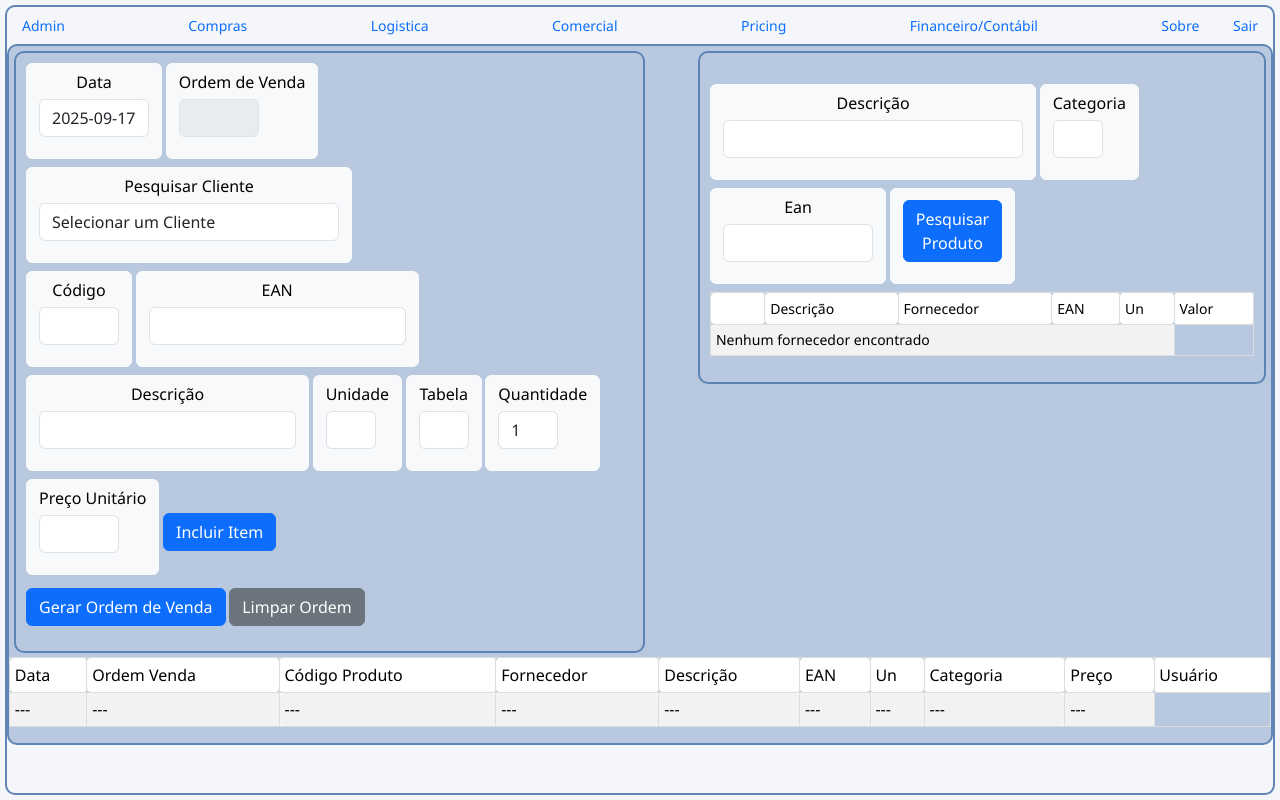
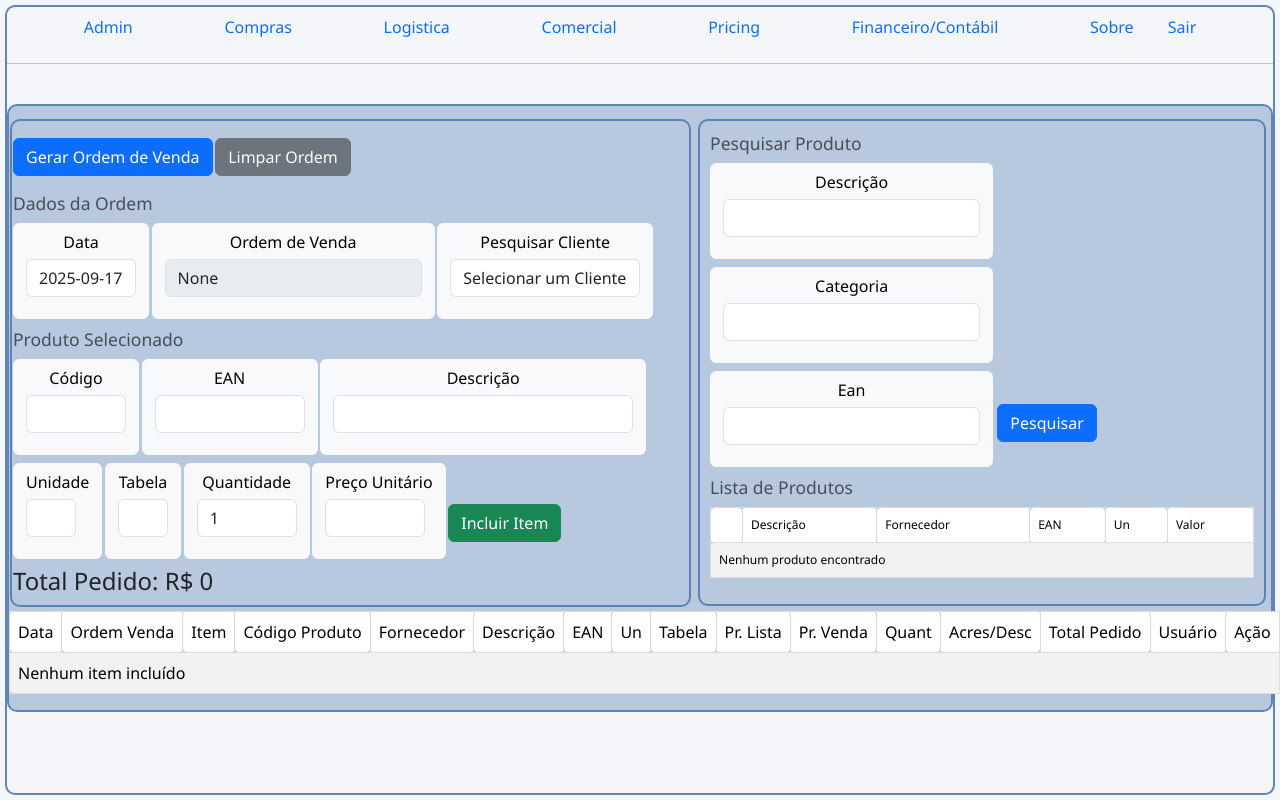
Before and after one commit to JeanLisboa/powervision_erp, a Flask app: page /gerar_ordem_venda in a window 1280 px wide. Run offline with Flask 3, Linux system fonts and the light colour scheme; parts of the project's set-up code (start-up, migrations or seed data) failed here and were passed over; some libraries are stand-ins or nearby versions.

Commit message:
AJUSSTESS DVERSOS

```diff
--- a/forms.py
+++ b/forms.py
@@ -13,7 +13,6 @@ from wtforms import (
     ValidationError)
 from wtforms.validators import (
     DataRequired,
-    Email,
     Disabled,
     Length,
     ReadOnly,
@@ -45,7 +44,6 @@ class ModAdmin:
         botao_salvar = SubmitField("Salvar Alterações")
         botao_editar = SubmitField("Editar")
 
-from modulos.utils import buscadores
 class ModCompras:
     class AnalisarOrdemCompra(FlaskForm):
         data = StringField("Data", validators=[DataRequired(), ReadOnly()])
@@ -214,8 +212,8 @@ class ModCompras:
         botao_limpar = SubmitField("Limpar")
 
 
+
 class ModComercial:
-
     class CadastrarClientes(FlaskForm):
         data = StringField("Data", validators=[DataRequired(), ReadOnly()])
         cod_cliente = StringField("Código", validators=[DataRequired(),Disabled()])
@@ -240,6 +238,7 @@ class ModComercial:
             choices=[("", "Selecionar um Cliente")] +
                     [((f[0], f[1]), f"{f[0]} | {f[1]}") for f in buscar_cliente],
             validators=[DataRequired()],
+
             coerce=lambda x: tuple(x) if isinstance(x, (list, tuple)) else tuple(
                 x.strip("()").replace("'", "").replace("|", "").split(", "))
         )
@@ -257,8 +256,8 @@ class ModComercial:
         ean = StringField("EAN", validators=[ReadOnly()])
         tabela = StringField("Tabela", validators=[ReadOnly()])
         descricao = StringField("Descrição", validators=[ReadOnly()])
+        unidade = StringField("Unidade", validators=[ReadOnly()])
         categoria = StringField("Categoria", validators=[ReadOnly()])
-        unidade = StringField("Unidade", validators=[ReadOnly()])
         preco_unitario = FloatField("Preço Unitário", validators=[NumberRange(min=1.00)])
         quantidade = IntegerField("Quantidade", validators=[DataRequired()])
         pesquisa_descricao = StringField("Descrição")
@@ -271,17 +270,22 @@ class ModComercial:
         botao_pesquisar_item = SubmitField("Pesquisar\nProduto")
 
         botao_incluir_item = SubmitField("Incluir Item")
-        botao_selecionar_item = SubmitField("➕")
+        botao_remover_item = SubmitField("x")
+
+        botao_selecionar_item = SubmitField("+")
         botao_submit_ordem_venda = SubmitField("Gerar Ordem de Venda")
 
-
-    class RelatorioComercial(FlaskForm):
-        pass
+    class RelatorioOrdemVenda(FlaskForm):
+        data_de = DateField("Data Inicial", validators=[])
+        data_ate = DateField("Data Final", validators=[])
+        ordem_venda = StringField("Ordem de Venda", validators=[])
+        cliente = StringField("Cliente", validators=[])
+        botao_consulta = SubmitField("Consulta")
 
 
 class ModPricing:
     class CadastrarTabela(FlaskForm):
-        data = StringField("Data", validators=[DataRequired(), ReadOnly()])
+        data = StringField("Data", validators=[DataRequired(), ])
         cod_tabela = StringField("Código", validators=[ReadOnly()])
         nome_tabela = StringField("Nome da Tabela", validators=[DataRequired()])
         botao_incluir_tabela = SubmitField("Incluir Tabela")
--- a/geral.py
+++ b/geral.py
@@ -1639,8 +1639,8 @@ class Buscadores:
                 myresult = mycursor.fetchall()
                 mydb.commit()
                 mydb.close()
-                for i in myresult:
-                    print(i)
+                # for i in myresult:
+                #     print(i)
                 # print(myresult)
                 try:
                     if len(myresult) == 0:
@@ -1651,7 +1651,6 @@ class Buscadores:
                     return len(myresult), e
             except Exception as e:
                 return e
-
 
 
 
--- a/main.py
+++ b/main.py
@@ -81,6 +81,11 @@ class Sobre:
         return modulos.sobre.fluxograma()
 
     @staticmethod
+    @app.route('/cronograma', methods=['POST', 'GET'])
+    def cronograma():
+        return modulos.sobre.cronograma()
+
+    @staticmethod
     @app.route('/backlog', methods=['POST', 'GET'])
     def backlog():
         return modulos.sobre.backlog()
@@ -149,8 +154,13 @@ class Comercial:
     @staticmethod
     @app.route('/gerar_ordem_venda', methods=['POST', 'GET'])
     def gerar_ordem_venda():
+        return modulos.comercial.gerar_ordem_venda()
 
-        return modulos.comercial.gerar_ordem_venda()
+    @staticmethod
+    @app.route('/relatorio_ordem_venda', methods=['POST', 'GET'])
+    def relatorio_ordem_venda():
+        return modulos.comercial.relatorio_ordem_venda()
+
 
 class Pricing:
     @staticmethod
@@ -188,3 +198,6 @@ def teste():
 
 if __name__ == "__main__":
     app.run(host='0.0.0.0',  debug=True, port=5000)
+
+    # FIXME: AJUSTAR DIV DE TODAS AS JANELAS PARA QUE APAREÇA A ÁREA RESERVADA PARA ALERTS A EXEMPLO DA TELA GERAR ORDEM DE VENDA
+    #
--- a/modulos/precificacao.py
+++ b/modulos/precificacao.py
@@ -99,6 +99,7 @@ def precificacao():
 
         try:
             if 'botao_calcular' in request.form:
+                # FIXME: CORRIGIR BOTAO CALCULAR. A TABELA SOME DA TELA, AO CLICAR NO BOTAO CALCULAR PELA SEGUNDA VEZ
                 relatorio_precificacao = session.get('relatorio_precificacao')
                 relatorio_temp = session.get('relatorio_temp')
 
--- a/modulos/utils/buscadores.py
+++ b/modulos/utils/buscadores.py
@@ -338,6 +338,7 @@ class Buscadores:
                 return None
 
     class OrdemVenda:
+        @staticmethod
         def buscar_pelo_cliente(cliente):
 
             pass
--- a/static/css/stylesheet.css
+++ b/static/css/stylesheet.css
@@ -79,6 +79,16 @@ position: absolute;
 .tam_campo_quantidade {width: 60px;}
 .tam_campo_abrev {width:50px;}
 .fundo_campo {color: red;}
+
+.tam_campo_50 {width: 50px;}
+.tam_campo_60 {width: 60px;}
+.tam_campo_70 {width: 70px;}
+.tam_campo_80 {width: 80px;}
+.tam_campo_90 {width: 90px;}
+.tam_campo_100 {width: 100px;}
+.tam_campo_150 {width: 150px;}
+.tam_campo_200 {width: 200px;}
+.tam_campo_300 {width: 300px;}
 
 /*
 box-sizing:
@@ -362,6 +372,18 @@ td{ color:#2E2E2E;
 }
 
 
+.float-child-ordem-compra1-60 {
+    width: 54%;
+    float: left;
+    margin-top:5px;
+    margin-left:1px;
+    font-size:10px;
+    border: 2px solid rgb(91, 132, 181);
+    border-radius: 10px;
+    padding: 1px;
+}
+
+
 .float-child-ordem-compra1 {
     width: 50%;
     float: left;
@@ -435,14 +457,16 @@ td{ color:#2E2E2E;
     text-align: center;
     height: 5px;
     vertical-align: middle;}
+
 .container_com_barra_rolagem {
-            font-size: 14px;
-            max-height: 500px; /* Altura máxima do contêiner */
+            font-size: 12px;
+            max-height: 300px; /* Altura máxima do contêiner */
             overflow-y: auto; /* Adiciona rolagem vertical */
         }
 
 .container_com_barra_100% {
-            max-height: 10px
+            font-size: 12px;
+            max-height: 100px;
             overflow-y: auto; /* Adiciona rolagem vertical */
         }
 
@@ -545,15 +569,34 @@ td{ color:#2E2E2E;
 
 /*  -======== CONFIGURAÇÃO DA NAVBAR =============== */
 
-
-/* configuração da NAVBAR */
 .navbar {
   display: flex;
 
   /* Degradê vertical: de cima (#1e3c72) para baixo (#2a5298) */
   /*background: linear-gradient(to bottom, #1e3c72, #7096DA); */
-  justify-content: space-between;
-  font-size: 14px;
+  /*
+    1️⃣ space-between Distribui os itens com espaço igual entre eles, sem espaço nas bordas.
+    justify-content: space-between;
+
+    2️⃣ space-around Distribui os itens com espaço igual em volta de cada item (metade do espaço nas bordas).
+    justify-content: space-around;
+    3️⃣ space-evenly Distribui os itens com espaço exatamente igual entre eles e nas bordas.
+    justify-content: space-evenly;
+    4️⃣ flex-start (padrão) Alinha todos os itens no início do container.
+    justify-content: flex-start;
+    5️⃣ flex-end Alinha todos os itens no final do container.
+    justify-content: flex-end;
+    6️⃣ center Centraliza todos os itens no meio do container.
+    justify-content: center;
+    7️⃣ start e end (dependem da direção de escrita)
+    Versão lógica de flex-start e flex-end, que consideram a direção do texto (ltr ou rtl).
+    justify-content: start;
+    justify-content: end;
+    🔹 Exemplo: Útil em projetos multilíngues onde o texto pode ser da direita para a esquerda.
+  */
+
+  justify-content: space-evenly;
+  font-size: 16px;
   font-color: #7096DA;
 
   /*overflow: hidden;*/
--- a/templates/base.html
+++ b/templates/base.html
@@ -16,19 +16,8 @@
 <body>
 <div class="div_principal" >
 {% include "navbar.html" %}
-
-<!--<script>-->
-<!--  document.addEventListener("DOMContentLoaded", function () {-->
-<!--    const originalTitle = "Este é um título de aba muito longo e será animado!";-->
-<!--    let i = 0;-->
-
-<!--    setInterval(function () {-->
-<!--      document.title = originalTitle.slice(i) + " | " + originalTitle.slice(0, i);-->
-<!--      i = (i + 1) % originalTitle.length;-->
-<!--    }, 300); // ajuste a velocidade aqui (ms)-->
-<!--  });-->
-<!--</script>-->
-
+     <!-- Div reservada para alertas -->
+  <div id="alert-box"><hr><br></div>
 <script>
   document.addEventListener("DOMContentLoaded", function() {
     var submenus = document.querySelectorAll('.has-submenu .submenu');
--- a/templates/comercial/gerar_ordem_venda.html
+++ b/templates/comercial/gerar_ordem_venda.html
@@ -1,165 +1,194 @@
 {% extends "base.html" %}
 {% block content %}
-
 <title>{% block title %}Mod Comercial | Gerar Ordem de Venda{% endblock %}</title>
 
+
 <div class="div_secundaria_no_flex"  xmlns="http://www.w3.org/1999/html">
-    <form action="" method="POST">
-        {{ form_gerar_ordem_venda.csrf_token }}
-        <div class="mb-1 float-child-ordem-compra1">
-            <div class="col form-label btn btn-light">
+    <div>
+        <h2></h2>
+    </div>
+    <form method="POST">
+
+        {{ form_gerar_ordem_venda.hidden_tag() }}
+        <div class="mb-1 float-child-ordem-compra1-60">
+            {{ form_gerar_ordem_venda.botao_submit_ordem_venda(class="btn btn-primary mt-3") }}
+            {{ form_gerar_ordem_venda.botao_limpar_ordem(class="btn btn-secondary mt-3") }}
+            <h5><small class="text-body-secondary">Dados da Ordem</small></h5>
+            <div  class="col form-label btn btn-light">
                 {{ form_gerar_ordem_venda.data.label }}
-                {{ form_gerar_ordem_venda.data(class="form-control tam_campo_data", value=data ) }}
+                {{ form_gerar_ordem_venda.data(class="form-control tam_campo_data", value=data) }}
+            </div>
+            <div  class="col form-label btn btn-light">
+                {{ form_gerar_ordem_venda.ordem_venda.label }}
+                {{ form_gerar_ordem_venda.ordem_venda(class="form-control", value=ordem_venda) }}
+            </div>
+            <div  class="col form-label btn btn-light">
+                {{ form_gerar_ordem_venda.cliente.label }}
+
+                {{ form_gerar_ordem_venda.cliente(class="form-control", value=cliente, disabled=True if lista_ordem_venda else False ) }}
+            </div>
+
+            <h5><small class="text-body-secondary">Produto Selecionado</small></h5>
+            <div  class="col form-label btn btn-light">
+                {{ form_gerar_ordem_venda.cod_produto.label }}
+                {{ form_gerar_ordem_venda.cod_produto(class="form-control tam_campo_100", value=tupla_linha_selecionada[0]) }}
+            </div>
+            <div  class="col form-label btn btn-light">
+                {{ form_gerar_ordem_venda.ean.label }}
+                {{ form_gerar_ordem_venda.ean(class="form-control tam_campo_150", value=tupla_linha_selecionada[1]) }}
             </div>
             <div class="col form-label btn btn-light">
-                {{ form_gerar_ordem_venda.ordem_venda.label }}
-                {{ form_gerar_ordem_venda.ordem_venda(class="form-control tam_campo_codigo" ) }}
+                {{ form_gerar_ordem_venda.descricao.label }}
+                {{ form_gerar_ordem_venda.descricao(class="form-control tam_campo_300", value=tupla_linha_selecionada[2]) }}
             </div>
             <div class="col form-label btn btn-light">
-                {{ form_gerar_ordem_venda.cliente.label }}
-                {{ form_gerar_ordem_venda.cliente(class="form-control tam_campo_descricao") }}
+                {{ form_gerar_ordem_venda.unidade.label }}
+                {{ form_gerar_ordem_venda.unidade(class="form-control tam_campo_50",  value=tupla_linha_selecionada[3]) }}
+            </div>
+            <div class="col form-label btn btn-light">
+                {{ form_gerar_ordem_venda.tabela.label }}
+                {{ form_gerar_ordem_venda.tabela(class="form-control tam_campo_50", value=tupla_linha_selecionada[4]) }}
+            </div>
+            <div class="col form-label btn btn-light">
+                {{ form_gerar_ordem_venda.quantidade.label }}
+                {{ form_gerar_ordem_venda.quantidade(class="form-control tam_campo_100", value=1) }}
+            </div>
+            <div class="col form-label btn btn-light">
+                {{ form_gerar_ordem_venda.preco_unitario.label }}
+                {{ form_gerar_ordem_venda.preco_unitario(class="form-control tam_campo_100", value=tupla_linha_selecionada[5]) }}
+            </div>
+              <button type="submit" name="botao_incluir_item" class="btn btn-success mt-3" id="botao_incluir_item">Incluir Item</button>
+            <div class="jumbotron jumbotron-fluid">
+                <h4>Total Pedido: R$ {{ total_pedido }}</h4>
             </div>
 
-            <br>
-            <div class="col form-label  btn btn-light">
-                {{ form_gerar_ordem_venda.cod_produto.label }}
-                {{ form_gerar_ordem_venda.cod_produto(class="form-control tam_campo_codigo", value=tupla_linha_selecionada[0]) }}
-           </div>
-            <div class="col form-label  btn btn-light">
-                {{ form_gerar_ordem_venda.ean.label }}
-                {{ form_gerar_ordem_venda.ean(class="form-control", value=tupla_linha_selecionada[1]) }}
-            </div>
-            <div class="col form-label  btn btn-light">
-                {{ form_gerar_ordem_venda.descricao.label }}
-                {{ form_gerar_ordem_venda.descricao(class="form-control", value=tupla_linha_selecionada[2]) }}
-            </div>
-            <div class="col form-label  btn btn-light">
-                {{ form_gerar_ordem_venda.unidade.label }}
-                {{ form_gerar_ordem_venda.unidade(class="form-control tam_campo_abrev", value=tupla_linha_selecionada[3] ) }}
-            </div>
-            <div class="col form-label  btn btn-light">
-                {{ form_gerar_ordem_venda.tabela.label }}
-                {{ form_gerar_ordem_venda.tabela(class="form-control tam_campo_abrev", value=tupla_linha_selecionada[4]) }}
-            </div>
-            <div class="col form-label  btn btn-light">
-                {{ form_gerar_ordem_venda.quantidade.label }}
-                {{ form_gerar_ordem_venda.quantidade(class="form-control tam_campo_quantidade", value=1) }}
-            </div>
-            <div class="col form-label  btn btn-light">
-                {{ form_gerar_ordem_venda.preco_unitario.label }}
-                {{ form_gerar_ordem_venda.preco_unitario(class="form-control tam_campo_codigo", id="preco_unitario", value=tupla_linha_selecionada[5]) }}
-            </div>
-            {{form_gerar_ordem_venda.botao_incluir_item(class="btn btn-primary mt-3")}}
-            <div>
-                {{ form_gerar_ordem_venda.botao_submit_ordem_venda(class="btn btn-primary") }}
-                {{ form_gerar_ordem_venda.botao_limpar_ordem(class="btn btn-secondary") }}
-            </div>
-        </div>
-    <div class=" mb-1 float-child-ordem-compra2">
-            <div class="container_com_barra_rolagem" style="top: -1px">
 
-                <br>
-                <div class="col form-label btn btn-light">
-                    {{ form_gerar_ordem_venda.pesquisa_descricao.label}}
-                    {{ form_gerar_ordem_venda.pesquisa_descricao (class="form-control tam_campo_descricao") }}
         </div>
 
+        <div class="float-child-ordem-compra2">
+            <div>
+                <h5><small class="text-body-secondary">Pesquisar Produto</small></h5>
+
                 <div class="col form-label btn btn-light">
-                    {{ form_gerar_ordem_venda.pesquisa_categoria.label}}
-                    {{ form_gerar_ordem_venda.pesquisa_categoria (class="form-control tam_campo_abrev") }}
+                    {{ form_gerar_ordem_venda.pesquisa_descricao.label }}
+                    {{ form_gerar_ordem_venda.pesquisa_descricao(class="form-control") }}
                 </div>
                 <div class="col form-label btn btn-light">
-                    {{ form_gerar_ordem_venda.pesquisa_ean.label}}
-                    {{ form_gerar_ordem_venda.pesquisa_ean (class="form-control tam_campo_ean") }}
+                    {{ form_gerar_ordem_venda.pesquisa_categoria.label }}
+                    {{ form_gerar_ordem_venda.pesquisa_categoria(class="form-control") }}
                 </div>
                 <div class="col form-label btn btn-light">
-                    {{ form_gerar_ordem_venda.botao_pesquisar_item(class='btn btn-primary') }}
+                    {{ form_gerar_ordem_venda.pesquisa_ean.label }}
+                    {{ form_gerar_ordem_venda.pesquisa_ean(class="form-control") }}
                 </div>
-                <table class="table table-hover table-striped " style="position:sticky" cellpadding="2" cellspacing="2" >
+
+                <button type="submit" name="botao_pesquisar_item" class="btn btn-primary">Pesquisar</button>
+                <!-- Coluna Direita: Lista de Produtos -->
+                <h5><small class="text-body-secondary">Lista de Produtos</small></h5>
+                <div  class="container_com_barra_rolagem" style="top: -1px">
+                    <table class="table table-hover table-striped">
                 <thead>
-                        <tr class="width: 50%  height:50% table table-hover table-bordered table-striped table-sm table-layout:fixed ">
-                            <th style="width: 10%;"></th>
+                <tr>
+                    <th></th>
                     <th>Descrição</th>
                     <th>Fornecedor</th>
                     <th>EAN</th>
-                            <th style="width: 10%;">Un</th>
+                    <th>Un</th>
                     <th>Valor</th>
                 </tr>
                 </thead>
                 <tbody>
-
                 {% if lista_produtos %}
                 {% for i in lista_produtos %}
-
-                <tr class="table table-striped table-sm table-layout:fixed ">
+                <tr>
                     <td>
-                        <form method="POST">
-                            {{ form_gerar_ordem_venda.hidden_tag() }}
-                            <input class="" type="hidden" name="incluir_item" value="{{i[3]}}">
-                            {{form_gerar_ordem_venda.botao_selecionar_item(class='btn btn-small')}}
-                        </form>
+                        <button type="submit" name="botao_selecionar_item" value="{{ i[3] }}" class="btn btn-sm btn-outline-primary">+</button>
                     </td>
                     <td>{{ i[4] }}</td>
                     <td>{{ i[2] }}</td>
                     <td>{{ i[3] }}</td>
                     <td>{{ i[5] }}</td>
                     <td>{{ i[7] }}</td>
-
                 </tr>
                 {% endfor %}
                 {% else %}
-                <tr class="width: 50%  height:50% table table-hover table-bordered table-striped table-sm table-layout:fixed ">
-                    <td colspan="5">Nenhum fornecedor encontrado</td>
+                    <tr>
+                        <td colspan="6">Nenhum produto encontrado</td>
                     </tr>
                 {% endif %}
-
                 </tbody>
             </table>
                 </div>
             </div>
+        </div>
     </form>
 
+    <br>
+    <!-- Linha abaixo: Itens da Ordem -->
+    <div class="container_com_barra_100%">
 
-    <div class="mt-5 float-child-ordem-compra container_com_barra_100%">
 
-            <table class="table table-hover table-striped" style="position:sticky" cellpadding="2" cellspacing="2" id="tabela-itens">
+        <table class="table table-hover table-striped">
             <thead>
-                    <tr class="width: 50%  height:50% table table-hover table-bordered table-striped table-sm table-layout:fixed">
+                <tr>
+
                     <th>Data</th>
                     <th>Ordem Venda</th>
+                    <th>Item</th>
                     <th>Código Produto</th>
                     <th>Fornecedor</th>
                     <th>Descrição</th>
                     <th>EAN</th>
                     <th>Un</th>
-                        <th>Categoria</th>
-                        <th>Preço</th>
+                    <th>Tabela</th>
+                    <th>Pr. Lista</th>
+                    <th>Pr. Venda</th>
+                    <th>Quant</th>
+                  <th>Acres/Desc</th>
+                    <th>Total Pedido</th>
                     <th>Usuário</th>
+                  <th>Ação</th>
                 </tr>
             </thead>
         <tbody>
+            {% if lista_ordem_venda %}
+              {% for i in lista_ordem_venda %}
+            <tr>
+                <td>{{ data }}</td>  <!-- Data -->
+                <td>{{i[6]}}</td>
+                <td>{{loop.index}}</td>
+                <td>{{i[0]}}</td>
+                <td>{{i[7]}}</td>
+                <td>{{i[2]}}</td>
+                <td>{{i[1]}}</td>
+                <td>{{i[3]}}</td>
+                <td>{{i[4]}}</td>
+                <td>{{i[5]}}</td>
+                <td>{{i[11]}}</td>
+                <td>{{i[8]}}</td>
+                <td>{{i[12]}}</td>
+                <td>{{i[9]}}</td>
+                <td>{{i[10]}}</td>
 
 
-                    <tr class="width: 50%  height:50% table table-hover table-bordered table-striped table-sm table-layout:fixed ">
-                        <td>---</td>
-                        <td>---</td>
-                        <td>---</td>
-                        <td>---</td>
-                        <td>---</td>
-                        <td>---</td>
-                        <td>---</td>
-                        <td>---</td>
-                        <td>---</td>
+                <td>
+                    <form method="POST" style="display:inline;">
+                        {{ form_gerar_ordem_venda.hidden_tag() }}
+                        <button class="btn btn-sm btn-outline-danger" name="botao_remover_item" value="{{ i[1] }}">x</button>
+<!--                        {{ form_gerar_ordem_venda.botao_remover_item(class="btn btn-sm btn-outline-danger", value=i[1]) }}-->
+                    </form>
+                </td>
 
             </tr>
+              {% endfor %}
+            {% else %}
+              <tr>
+                  <td colspan="16   ">Nenhum item incluído</td>
+              </tr>
+            {% endif %}
           </tbody>
         </table>
+    </div>
+</div>
 
-    </div>
 {% endblock %}
-
-
-
-
-
-</div>
--- a/templates/navbar.html
+++ b/templates/navbar.html
@@ -37,7 +37,7 @@
     <div class="submenu">
       <a class="nav-link" href="{{ url_for('cadastrar_clientes')}}">Cadastrar Cliente</a>
       <a class="nav-link" href="{{ url_for('gerar_ordem_venda')}}">Gerar Ordem de Venda</a>
-      <a href="#news3">Relação de pedidos</a>
+      <a class="nav-link" href="{{ url_for('relatorio_ordem_venda')}}">Relação de pedidos</a>
       <a href="#news4">Relatórios</a>
     </div>
   </div>
@@ -75,6 +75,7 @@
       <a class="nav-link" href="{{ url_for('estrutura')}}">Estrutura</a>
       <a class="nav-link" href="{{ url_for('backlog')}}">Deploy</a>
       <a class="nav-link" href="{{ url_for('fluxograma')}}">Fluxograma</a>
+      <a class="nav-link" href="{{ url_for('cronograma')}}">Cronograma</a>
 
    </div>
 
```
Also changed, not shown: modulos/comercial.py (+186 -34 lines), modulos/compras.py (+4 -4 lines), modulos/sobre.py (+36 -0 lines), templates/comercial/relatorio_ordem_venda.html (added, +93 -0 lines), templates/comercial/relatorios_comercial.html (deleted, +0 -8 lines), templates/compras/gerar_ordem_compra.html (+1 -11 lines), 1 other file. Lines whose indentation alone changed are shown as unchanged.
